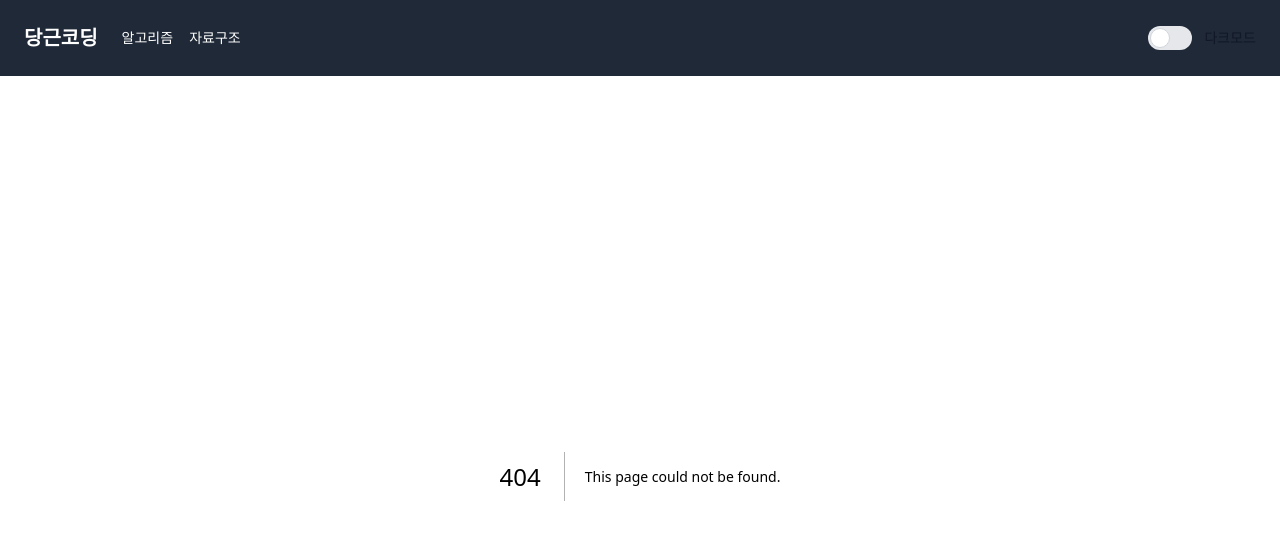
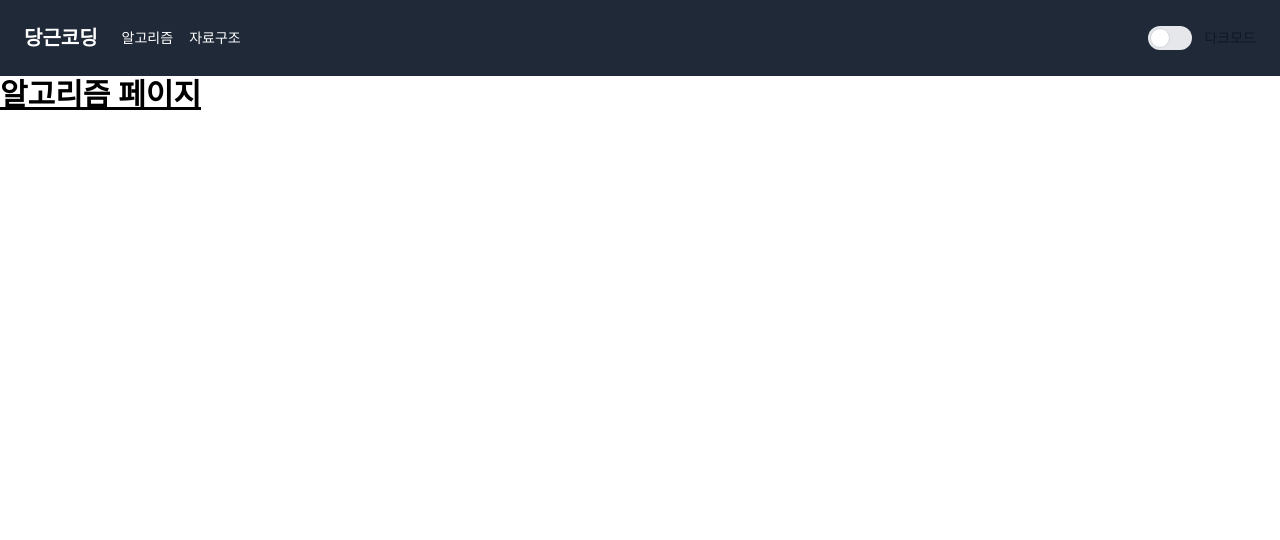
Before and after one commit to shyuuuuni/carrot-coding, a Next.js app: page /algorithm in a window 1280 px wide. Before the commit this address had no page. Shown: the top 540 px of the page. Built offline with nearby package versions, Linux system fonts and the light colour scheme.

Commit message:
feat: 네비게이션 대상 페이지 추가

```diff
--- /dev/null
+++ b/src/pages/algorithm/index.tsx
@@ -0,0 +1,3 @@
+export default function Algorithm() {
+  return <h1 className="text-3xl font-bold underline">알고리즘 페이지</h1>;
+}
--- /dev/null
+++ b/src/pages/data-structure/index.tsx
@@ -0,0 +1,3 @@
+export default function DataStructure() {
+  return <h1 className="text-3xl font-bold underline">자료구조 페이지</h1>;
+}
```
